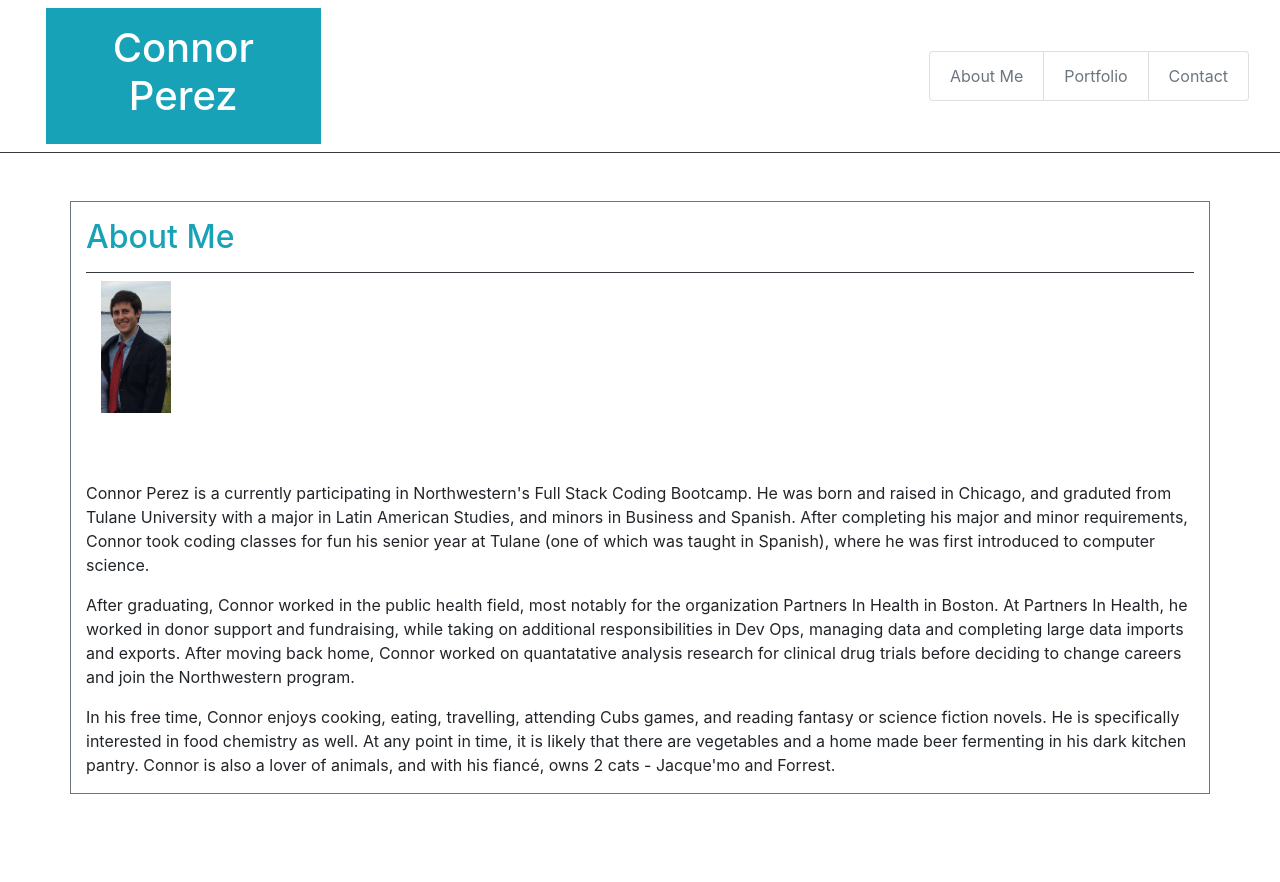
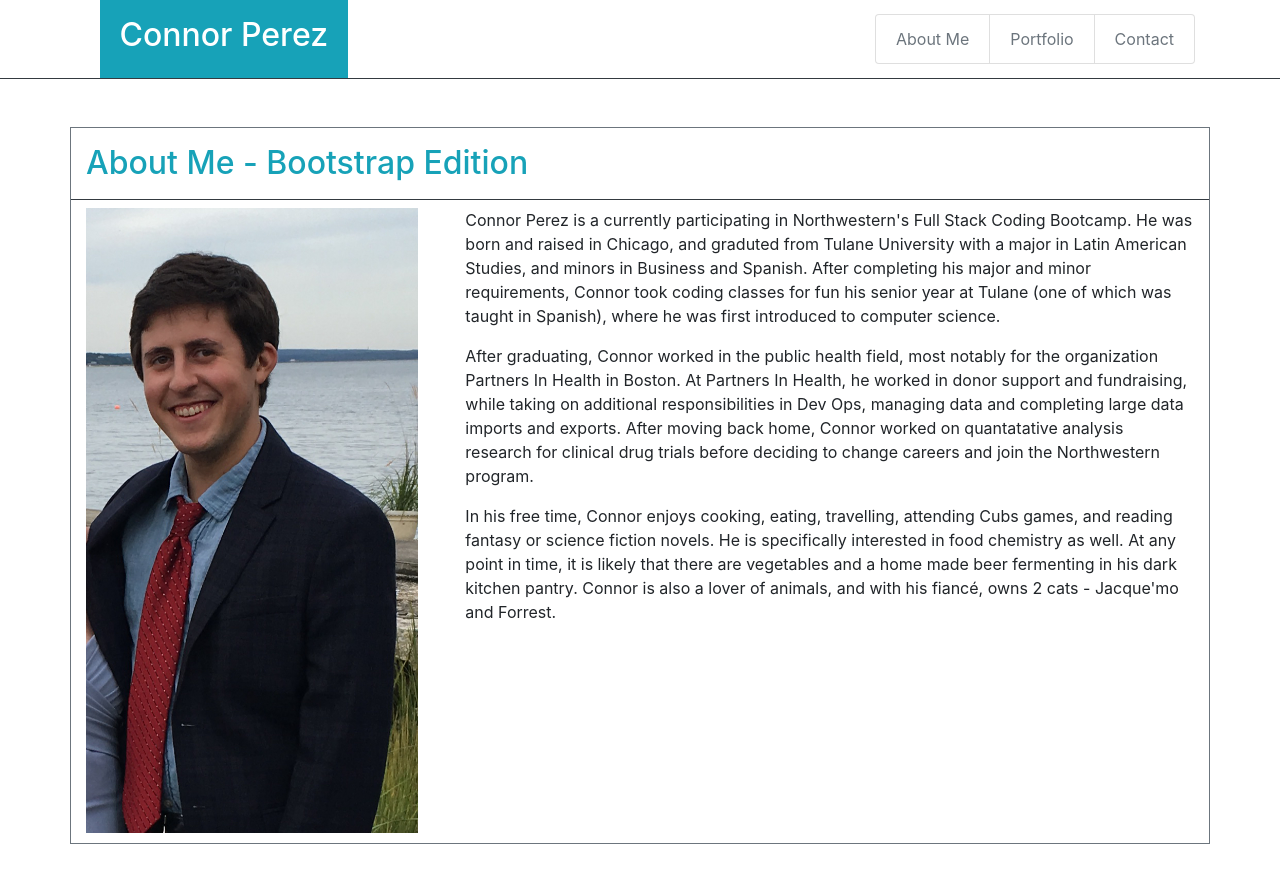
Before and after one commit to cdperez7/Bootstrap-Portfolio, a plain HTML site: page index.html in a window 1280 px wide. Before the commit the page ends 800 px from the top, so only its background shows below. Drawn offline with nearby package versions, Linux system fonts and the light colour scheme.

Commit message:
pre monday try

```diff
--- a/index.html
+++ b/index.html
@@ -5,6 +5,7 @@
     <meta charset="UTF-8">
     <meta name="viewport" content="width=device-width, initial-scale=1.0">
     <meta http-equiv="X-UA-Compatible" content="ie=edge">
+    <link rel="stylesheet" type="text/css" href="style.css">
     <link rel="stylesheet" href="https://stackpath.bootstrapcdn.com/bootstrap/4.3.1/css/bootstrap.min.css"
         integrity="sha384-ggOyR0iXCbMQv3Xipma34MD+dH/1fQ784/j6cY/iJTQUOhcWr7x9JvoRxT2MZw1T" crossorigin="anonymous">
     <script src="https://ajax.googleapis.com/ajax/libs/jquery/3.3.1/jquery.min.js"></script>
@@ -13,11 +14,11 @@
 </head>
 
 
-<nav class="navbar navbar-default col-md-12 border-bottom border-dark">
-    <div class="container-fluid">
+<nav class="navbar navbar-default col-md-12 border-bottom border-dark p-0">
+    <div class="container">
         <div class="navbar-header col-md-3">
             <div class="p-3 m-0 bg-info text-white text-center">
-                <h1>Connor Perez</h1>
+                <h2>Connor Perez</h2>
             </div>
         </div>
         <ul class="nav navbar-nav">
@@ -34,11 +35,12 @@
 
 <div class="container border border-secondary">
     <div class="row">
-        <div class="col-md-12 pull-left">
-            <h2 class="text-info border-bottom border-dark py-3">About Me</h2>
-            <div class="col-md-8" style="width: 100px; height: 200px;">
-                <img src="Connorimage.jpg" class="img-fluid mw-25" alt="CP">
+        <h2 class="col-md-12 text-info border-bottom border-dark py-3">About Me - Bootstrap Edition</h2>
     </div>
+    <div class="row">
+        <div class="col-md-4 col-lg-4"><img src="Connorimage.jpg" id="mainimage" class="img-fluid" alt="CP"></div>
+
+        <div class="col-md-8 col-lg-8">
             <p>Connor Perez is a currently participating in Northwestern's Full Stack Coding Bootcamp. He was
                 born and
                 raised in Chicago, and graduted from Tulane University with a major in Latin American Studies,
@@ -66,13 +68,12 @@
                 it is likely that there are vegetables and a home made beer fermenting in his dark kitchen
                 pantry.
                 Connor is also a lover of animals, and with his fiancé, owns 2 cats - Jacque'mo and Forrest.</p>
+        </div>
+    </div>
 
 
 </div>
-
-    </div>
-</div>
-
+<br><br>
 
 
 
--- /dev/null
+++ b/style.css
@@ -0,0 +1,6 @@
+#mainimage{
+    display: block;
+    max-width: 95%;
+    height: auto;
+    margin: 0px 10px 10px 0px;
+}
```
Lines whose indentation alone changed are shown as unchanged.
